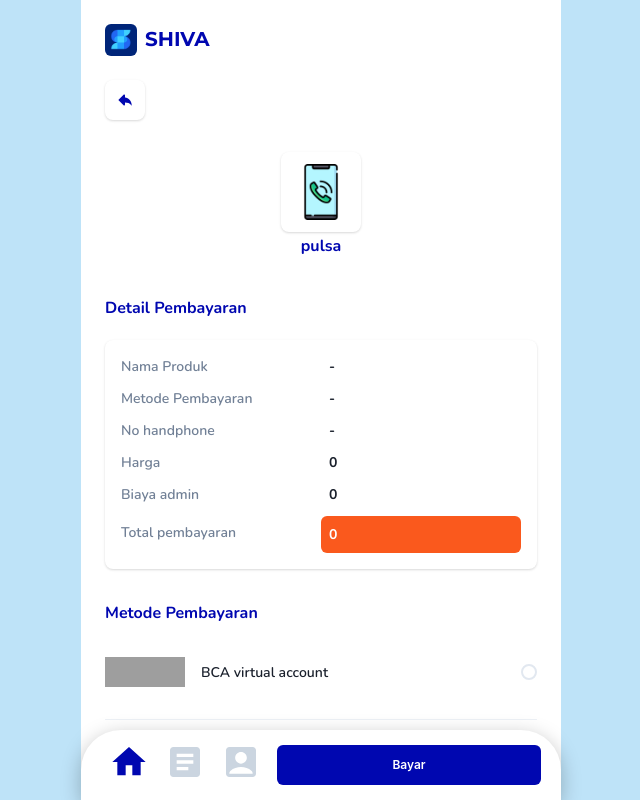
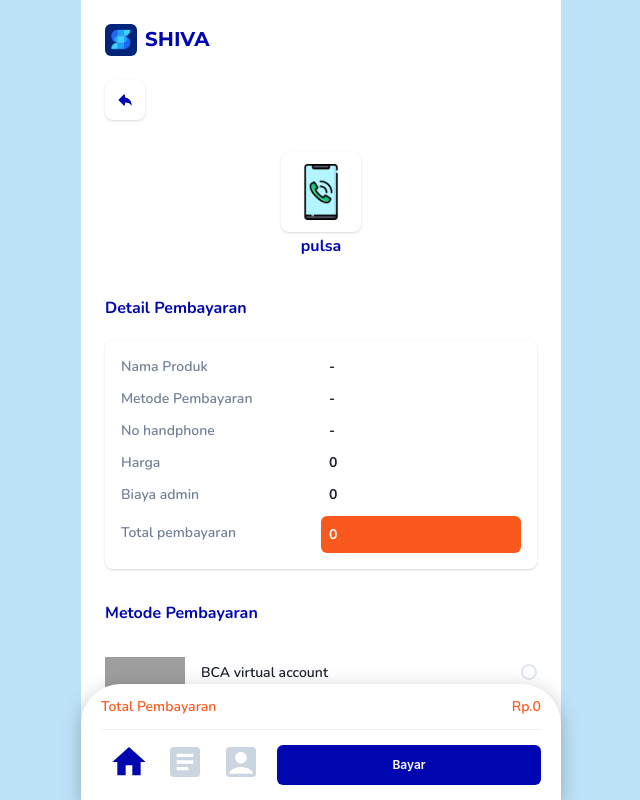
Before and after one commit to shivalta/shiva-react, a Next.js app: page /transaction/new-pulsa/checkout in a window 1280 px wide. Shown: the top 800 px of the page, without its empty margins (319-959 px from the left). Built offline with nearby package versions, Linux system fonts and the light colour scheme; grey boxes are pictures that could not be loaded.

Commit message:
create new pattern for navigator

```diff
--- a/components/global-state/navigator.ts
+++ b/components/global-state/navigator.ts
@@ -2,8 +2,9 @@ import { atom, RecoilState } from "recoil"
 
 export type Navigator = {
     button?: React.ReactNode
-    isOpenPopUP?: boolean
+    isOpenPopUp?: boolean
     renderPopUp?: React.ReactNode
+    renderContent?: React.ReactNode
 }
 
 export const navigator: RecoilState<Navigator> = atom({
--- a/components/navigator/new-navigator.tsx
+++ b/components/navigator/new-navigator.tsx
@@ -59,7 +59,10 @@ const NewNavigator = ()=>{
             flexWrap="wrap"
         >
             {
-                navigatorState.isOpenPopUP? navigatorState.renderPopUp || null : null
+                navigatorState.isOpenPopUp? navigatorState.renderPopUp || null : null
+            }
+            {
+                navigatorState.renderContent || null
             }
             <Link href="/" passHref>
                 <Box as="a" px="2" onClick={handleClick} >
--- a/components/navigator/new-pop-up.tsx
+++ b/components/navigator/new-pop-up.tsx
@@ -25,7 +25,7 @@ const NewPopUp = (props:PropsPopUp)=> {
                     shadow="base"
                     onClick={()=>setterNavigatorState({
                         ...navigatorState,
-                        isOpenPopUP: !navigatorState.isOpenPopUP
+                        isOpenPopUp: !navigatorState.isOpenPopUp
                     })}
                     p="4"
                     borderRadius="lg"
--- a/pages/index.tsx
+++ b/pages/index.tsx
@@ -39,7 +39,7 @@ const Home = () => {
           </Button>
         </Link>
         <SimpleGrid columns={3} spacing={5} my="8" px="8">
-            <Service title="pulsa" href="/transaction/pulsa" />
+            <Service title="pulsa" href="/transaction/new-pulsa" />
             <Service title="token" href="/transaction/token"/>
             <Service title="pdam" href="/transaction/pdam"/>
         </SimpleGrid>
--- a/pages/transaction/new-pulsa/checkout.tsx
+++ b/pages/transaction/new-pulsa/checkout.tsx
@@ -1,12 +1,12 @@
 import { beliPulsa } from "../../../components/global-state/pulsa"
 import Service from "../../../components/service/service"
-import { Text, Button, Alert, AlertIcon } from "@chakra-ui/react"
+import { Text, Button, Alert, AlertIcon, Flex, Divider } from "@chakra-ui/react"
 import DetailPayment from "../../../components/detail-payment/detail-payment"
-import { useRecoilState, useRecoilValue } from "recoil"
+import { useRecoilState, useRecoilValue, useSetRecoilState } from "recoil"
 import { getDetailBeliPulsa } from "../../../components/global-state/pulsa"
+import { rupiahFormatter } from "../../../helper/rupiah-formatter"
 import ChoicePaymentMethod from "../../../components/choice-payment-method/choice-payment-method"
 import { backNavEffects } from "../../../components/global-state/back-nav-effects"
-import { useSetRecoilState } from "recoil"
 import { NewUserLayout } from "../../_app"
 import logoMandiri from "../../../public/images/mandiri-2.png"
 import logoBCA from "../../../public/images/bca-2.png"
@@ -16,15 +16,9 @@ import { navigator } from "../../../components/global-state/navigator"
 import { useRouter } from "next/router"
 import NewPopUp from "../../../components/navigator/new-pop-up"
 
-const Checkout = () => {
-
-    const [dataBeliPulsa, setDataBeliPulsa] = useRecoilState(beliPulsa)
-    const [navigatorState, setterNavigatorState] = useRecoilState(navigator)
-    const [userState, setUserState] = useRecoilState(user)
-    const detailBeliPulsa = useRecoilValue(getDetailBeliPulsa)
-    const setBackNavEffects = useSetRecoilState(backNavEffects)
-    const router = useRouter()
-    const { pathname } = router
+type PropsInfoTotalPayment = {
+    total:number
+}
 
 const AlertPaymentMethod = () => {
     return(
@@ -35,18 +29,30 @@ const Checkout = () => {
     )
 }
 
+const InfoTotalPayment = (props:PropsInfoTotalPayment) => {
+    const { total } = props
+    return(
+        <>
+            <Flex justifyContent="space-between" width="full">
+                <Text className="my-text" color="base_second" fontSize="sm" fontWeight="semibold">Total Pembayaran</Text>
+                <Text className="my-text" color="base_second" fontSize="sm" fontWeight="semibold">{rupiahFormatter(total,"Rp.")}</Text>
+            </Flex>
+            <Divider my="3" />
+        </>
+    )
+}
+
 const ButtonCheckout = ()=>{
-        return(
-            <Button
-                fontSize="xs"
-                bg="base"
-                color="white"
-                height="10"
-                width="24"
-                flexGrow="1"
-                _hover={{bg:"base"}}
-                onClick={()=>{
-                    if(navigatorState.isOpenPopUP){
+
+    const dataBeliPulsa = useRecoilValue(beliPulsa)
+    const [navigatorState, setterNavigatorState] = useRecoilState(navigator)
+    const [userState, setUserState] = useRecoilState(user)
+    const detailBeliPulsa = useRecoilValue(getDetailBeliPulsa)
+    const router = useRouter()
+    const { pathname } = router
+
+    const handleClick = ()=>{
+        if(navigatorState.isOpenPopUp){
             if(userState.valid){
                 router.push("/transaction/new-pulsa/payment")
             }
@@ -61,22 +67,36 @@ const Checkout = () => {
             if(dataBeliPulsa.paymentMethod){
                 setterNavigatorState({
                     ...navigatorState,
-                                isOpenPopUP: true,
+                    isOpenPopUp: true,
+                    renderContent: <InfoTotalPayment total={dataBeliPulsa.total || 0}/>,
                     renderPopUp:
                         <NewPopUp
                             title={"Detail Pembayaran"}
-                                        render={<DetailPayment  detailPayment={detailBeliPulsa}/>}
+                            render={<DetailPayment detailPayment={detailBeliPulsa}/>}
                         />
                 })
             }else{
                 setterNavigatorState({
                     ...navigatorState,
-                                isOpenPopUP: true,
-                                renderPopUp: <AlertPaymentMethod/>
+                    renderContent: <>
+                        <AlertPaymentMethod/>
+                        <InfoTotalPayment total={dataBeliPulsa.total || 0}/>
+                    </>
                 })
             }
         }
-                }}
+    }
+
+    return(
+        <Button
+            fontSize="xs"
+            bg="base"
+            color="white"
+            height="10"
+            width="24"
+            flexGrow="1"
+            _hover={{bg:"base"}}
+            onClick={handleClick}
             ml="2"
         >
             Bayar
@@ -84,10 +104,18 @@ const Checkout = () => {
     )
 }
 
+const Checkout = () => {
+
+    const [dataBeliPulsa, setDataBeliPulsa] = useRecoilState(beliPulsa)
+    const [navigatorState, setterNavigatorState] = useRecoilState(navigator)
+    const detailBeliPulsa = useRecoilValue(getDetailBeliPulsa)
+    const setBackNavEffects = useSetRecoilState(backNavEffects)
+
     useEffect(()=>{
         setterNavigatorState({
             ...navigatorState,
-            button: <ButtonCheckout/>
+            button: <ButtonCheckout />,
+            renderContent: <InfoTotalPayment total={dataBeliPulsa.total || 0}/>
         })
         setBackNavEffects({
             effects:()=>{
@@ -101,6 +129,9 @@ const Checkout = () => {
                 })
             }
         })
+        return ()=>{
+            setterNavigatorState({})
+        }
     },[])
 
     const listPaymentMethod = [
```
Lines whose indentation alone changed are shown as unchanged.
